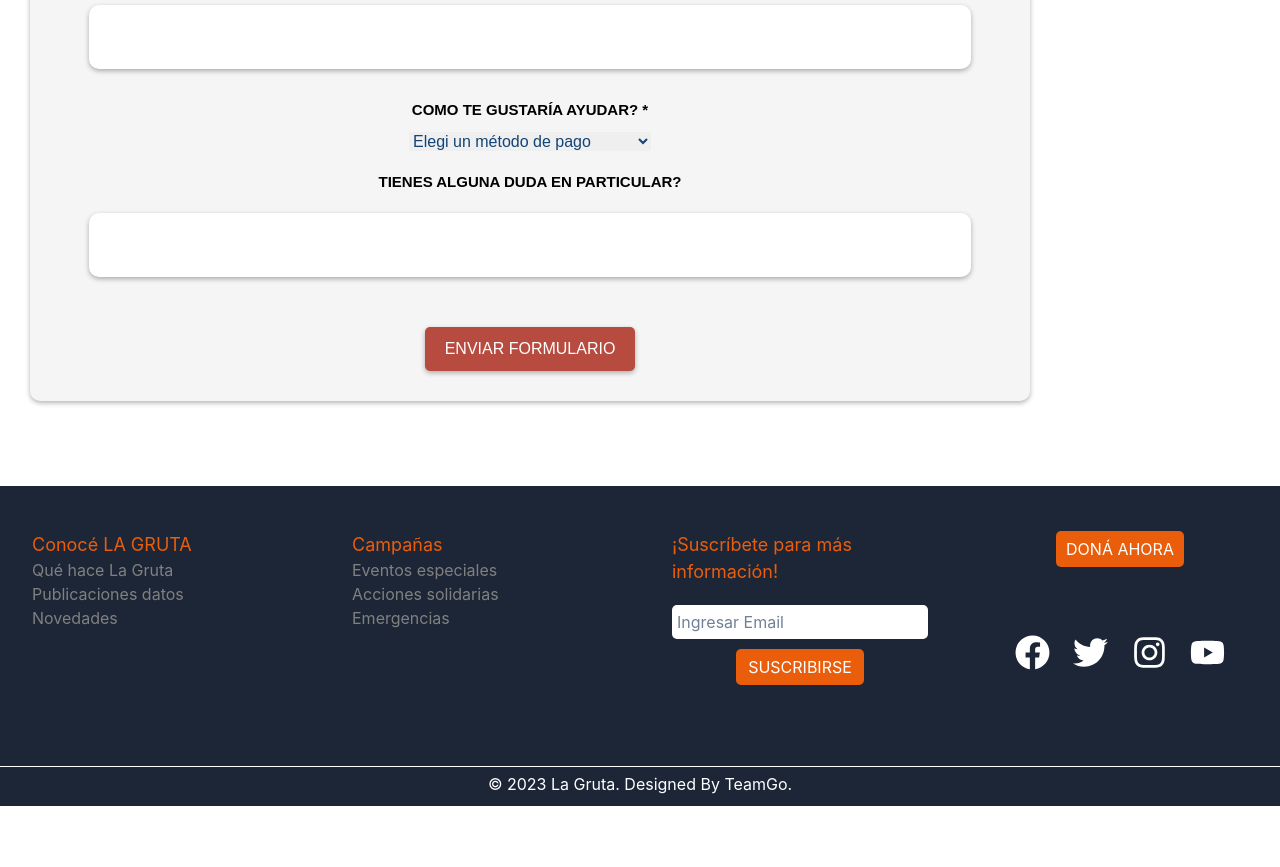
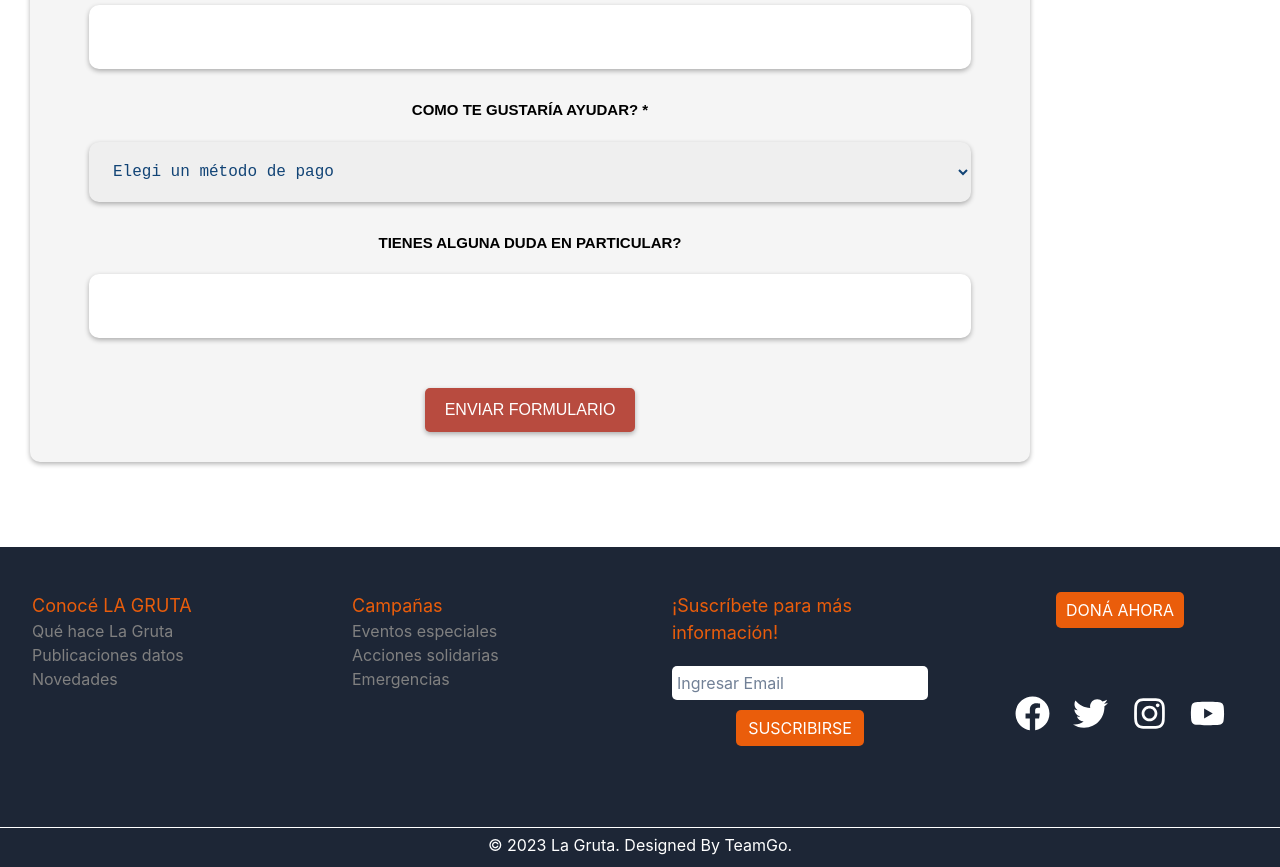
Before and after one commit to sofiaparraweb/lagrutaclient, a React (Vite) app: page /se-padrino in a window 1280 px wide. Shown: the part 1040-1907 px from the top of the page. Before the commit the page ends 1846 px from the top, so only its background shows below. Built offline with nearby package versions, Linux system fonts and the light colour scheme; a web font is replaced by a local one.

Commit message:
estilo se padrino

```diff
--- a/src/components/FormPadrino/FormPadrino.css
+++ b/src/components/FormPadrino/FormPadrino.css
@@ -38,7 +38,7 @@
 .form-padrino-input[type="text"],
 .form-padrino-input[type="range"],
 .form-padrino-input[type="tel"],
-select[id="hola"] {
+select[id="SelectSePadrino"] {
   padding: 20px;
   margin: 10px 0;
   border: none;
--- a/src/components/FormPadrino/FormPadrino.jsx
+++ b/src/components/FormPadrino/FormPadrino.jsx
@@ -123,6 +123,7 @@ const FormPadrino = () => {
             value={newUser.role}
             onChange={changeHandler}
             className="form-padrino-input"
+            id="SelectSePadrino"
           >
             {renderRoleOptions()}
           </select>
```
